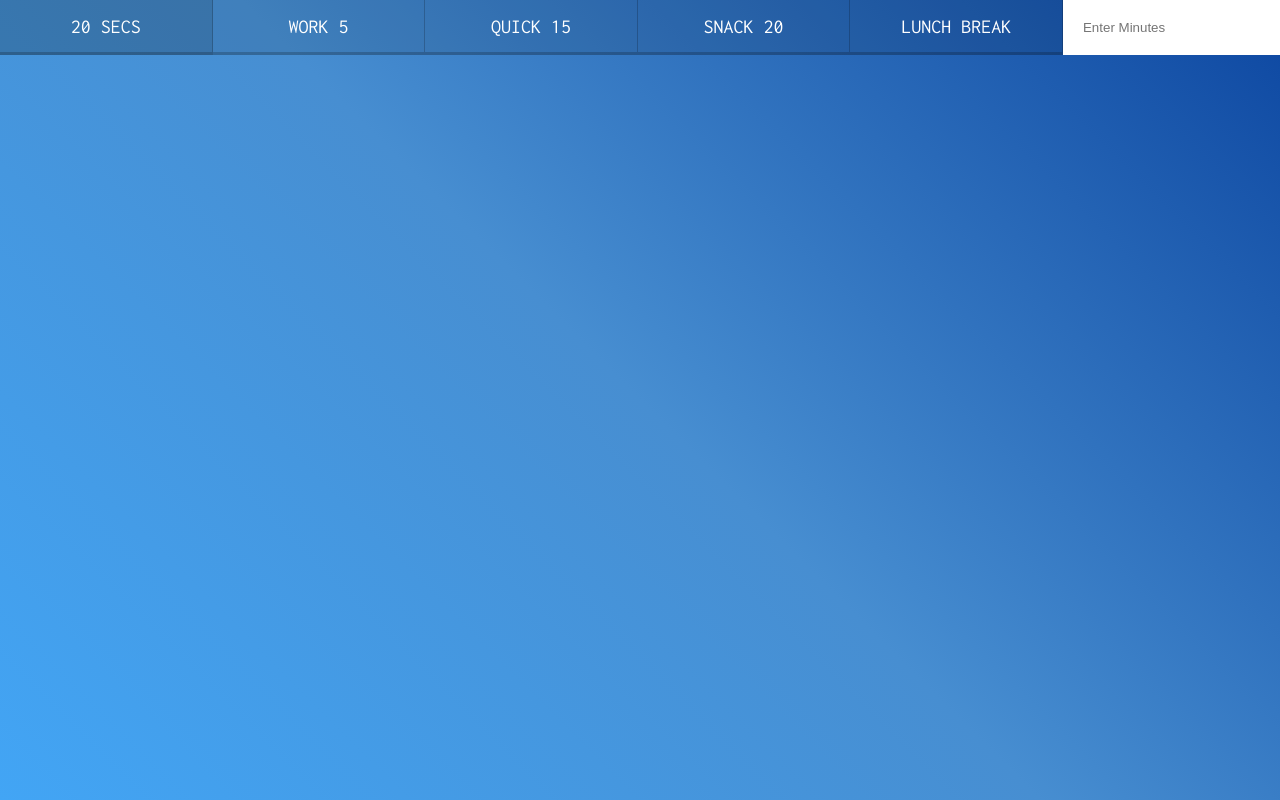
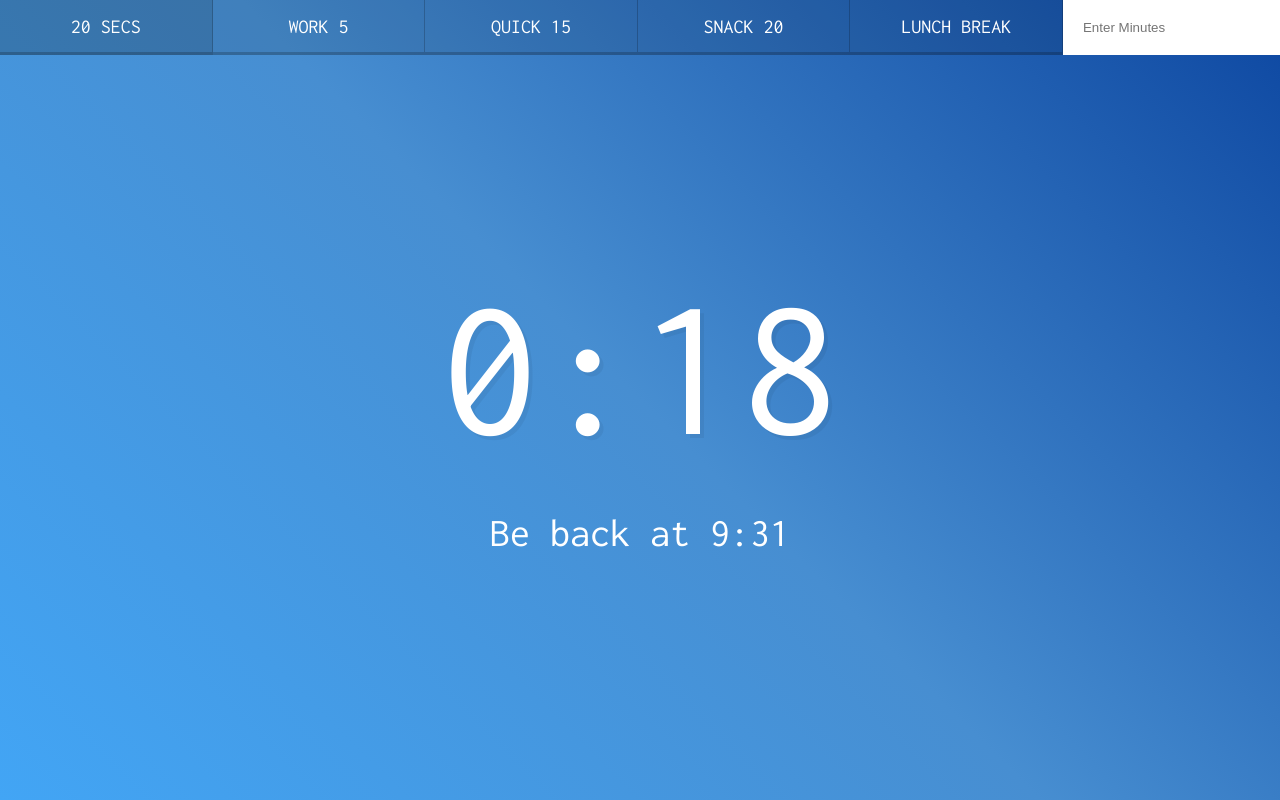
Before and after one commit to brer4449/JavaScript30, a plain HTML site: page 29 - Countdown Timer/index.html in a window 1280 px wide. Both pictures are taken after a click on the button "20 SECS". Drawn offline with Linux system fonts and the light colour scheme.

Commit message:
finished countdown timer

```diff
--- a/29 - Countdown Timer/index.html
+++ b/29 - Countdown Timer/index.html
@@ -1,10 +1,14 @@
 <!DOCTYPE html>
 <html lang="en">
   <head>
-  <meta charset="UTF-8">
+    <meta charset="UTF-8" />
     <title>Countdown Timer</title>
-  <link href='https://fonts.googleapis.com/css?family=Inconsolata' rel='stylesheet' type='text/css'>
-  <link rel="stylesheet" href="style.css">
+    <link
+      href="https://fonts.googleapis.com/css?family=Inconsolata"
+      rel="stylesheet"
+      type="text/css"
+    />
+    <link rel="stylesheet" href="style.css" />
   </head>
   <body>
     <div class="timer">
@@ -15,7 +19,7 @@
         <button data-time="1200" class="timer__button">Snack 20</button>
         <button data-time="3600" class="timer__button">Lunch Break</button>
         <form name="customForm" id="custom">
-        <input type="text" name="minutes" placeholder="Enter Minutes">
+          <input type="text" name="minutes" placeholder="Enter Minutes" />
         </form>
       </div>
       <div class="display">
--- a/29 - Countdown Timer/scripts-START.js
+++ b/29 - Countdown Timer/scripts-START.js
@@ -0,0 +1,76 @@
+// need to put interval in this variable so we can clear interval later
+let countdown;
+const timerDisplay = document.querySelector(".display__time-left");
+const endTime = document.querySelector(".display__end-time");
+const buttons = document.querySelectorAll("[data-time]");
+
+/************* Add animation or interaction or add some features with hours or something! ************/
+
+function timer(seconds) {
+  // clear any existing timers
+  clearInterval(countdown);
+  // setInterval is a bit wonky when you tab out, it pauses and on IOS when you're scrolling it will pause all intervals that are running
+  // find out when the timer started
+  const now = Date.now();
+  // now is going to be in milliseconds so need to convert seconds to milliseconds
+  // then is the end time
+  const then = now + seconds * 1000;
+  // running displayTimeLeft here since our interval takes a second to actually run, so displaying it right off the bat so it shows the second we're starting with
+  displayTimeLeft(seconds);
+  displayEndTime(then);
+  // okay to user interval here since we're not worried about it running every single second if something happens, ie. if it were to skip two seconds it would update two seconds later
+  countdown = setInterval(() => {
+    // need to figure out how much time is left on the clock
+    // can't plug in our variable now since that was when we started the function, need to convert from milliseconds
+    const secondsLeft = Math.round((then - Date.now()) / 1000);
+    // check if we should stop it!
+    if (secondsLeft < 0) {
+      clearInterval(countdown);
+      return;
+    }
+    //display it
+    displayTimeLeft(secondsLeft);
+  }, 1000);
+}
+
+function displayTimeLeft(seconds) {
+  const minutes = Math.floor(seconds / 60);
+  const remainderSeconds = seconds % 60;
+  // display time
+  const display = `${minutes}:${
+    remainderSeconds < 10 ? "0" : ""
+  }${remainderSeconds}`;
+  timerDisplay.textContent = display;
+  document.title = display;
+}
+
+// timestamp is when we want to finish, our "then" time
+function displayEndTime(timestamp) {
+  // need to turn timestamp into a date
+  const end = new Date(timestamp);
+  const hour = end.getHours();
+  const minutes = end.getMinutes();
+  // const adjustedHour = hour > 12 ? hour - 12 : hour; // can put this in the curly brackets below
+  endTime.textContent = `Be back at ${hour > 12 ? hour - 12 : hour}:${
+    minutes < 10 ? "0" : ""
+  }${minutes}`;
+}
+
+function startTimer() {
+  const seconds = parseInt(this.dataset.time);
+  timer(seconds);
+}
+
+buttons.forEach((button) => button.addEventListener("click", startTimer));
+document.customForm.addEventListener("submit", function (e) {
+  e.preventDefault();
+  const mins = this.minutes.value;
+  console.log(mins);
+  timer(mins * 60);
+  this.reset();
+});
+
+// can use document.nameHere to grab that element!!!! so cool!
+// ie. document.customForm
+// and you can even nest them this way!!!
+// ie. document.customForm.minutes
```
Lines whose indentation alone changed are shown as unchanged.
